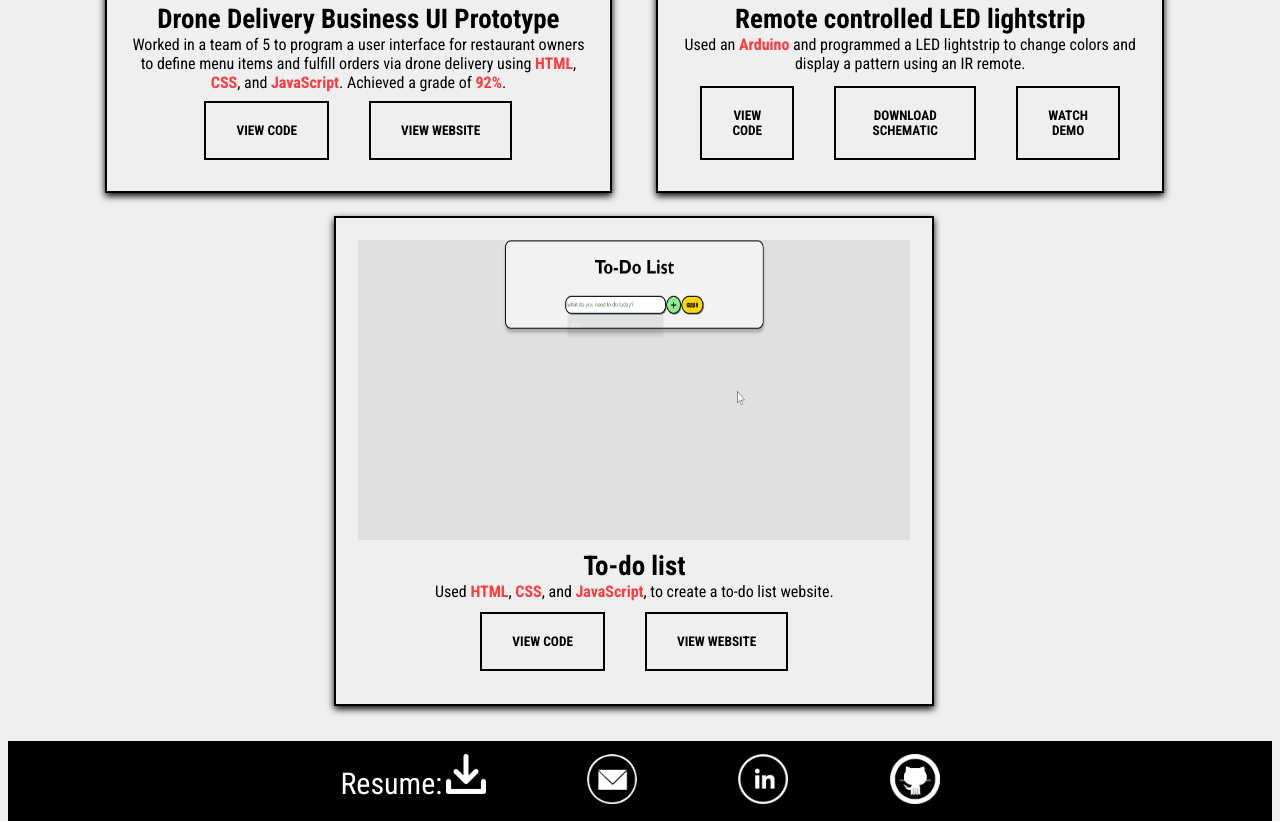
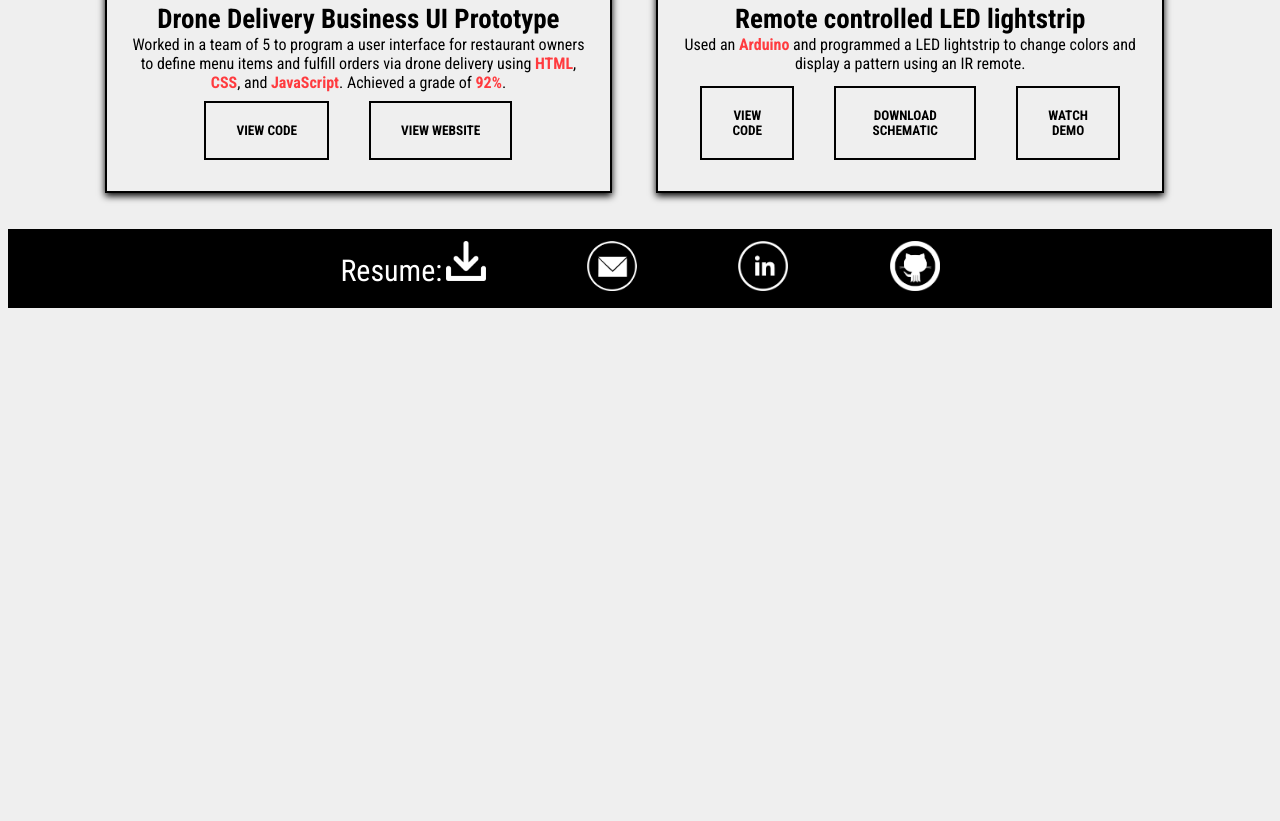
Before and after one commit to samjytan/Portfolio.github.io, a plain HTML site: page index.html in a window 1280 px wide. Shown: the part 1081-1902 px from the top of the page. After the commit the page ends 1389 px from the top, so only its background shows below. Drawn offline with Linux system fonts and the light colour scheme.

Commit message:
Update index.html

```diff
--- a/index.html
+++ b/index.html
@@ -146,7 +146,7 @@
 
                 </div>
 
-                <div class = "project-list">
+                <!--<div class = "project-list">
 
                         <div class = "project-single">
                             <div class = "image-container">
@@ -163,7 +163,7 @@
                             </div>
                          </div>
 
-                </div>
+                </div>-->
 
             </div>
 
```
